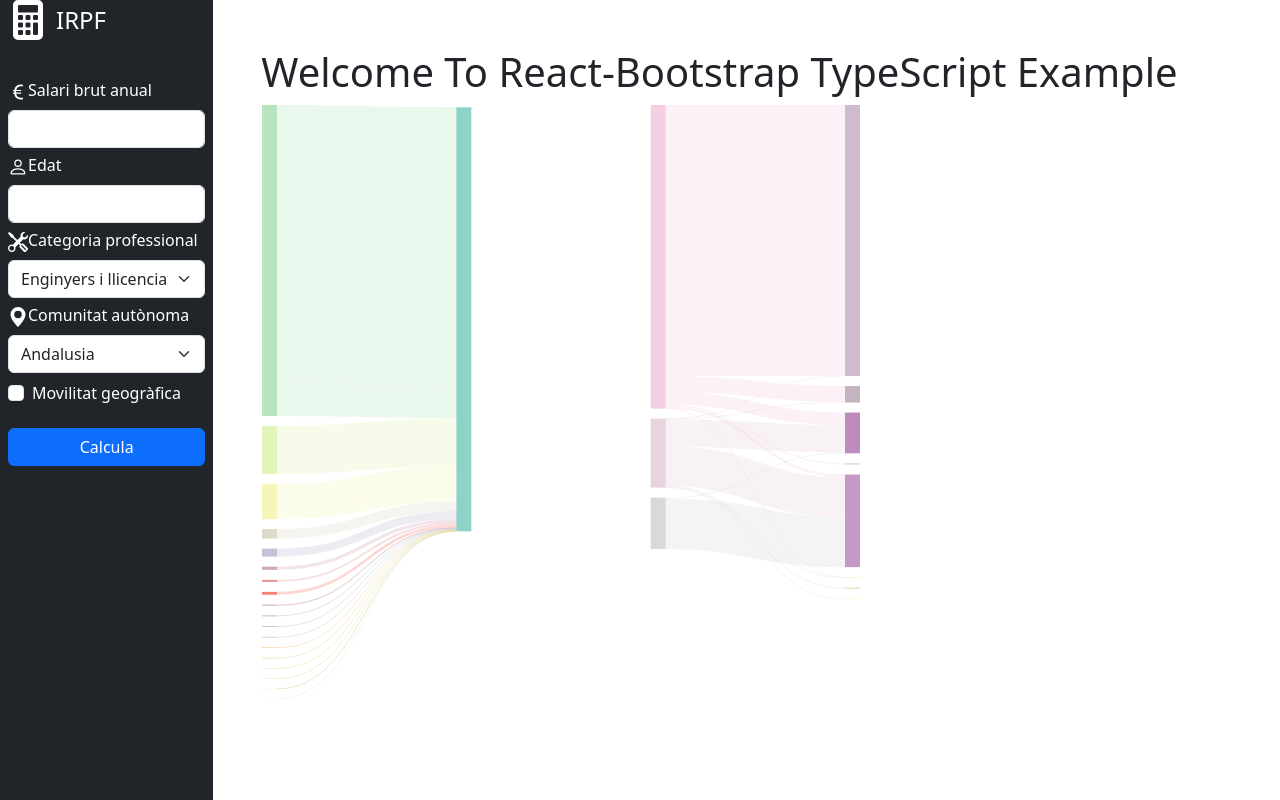
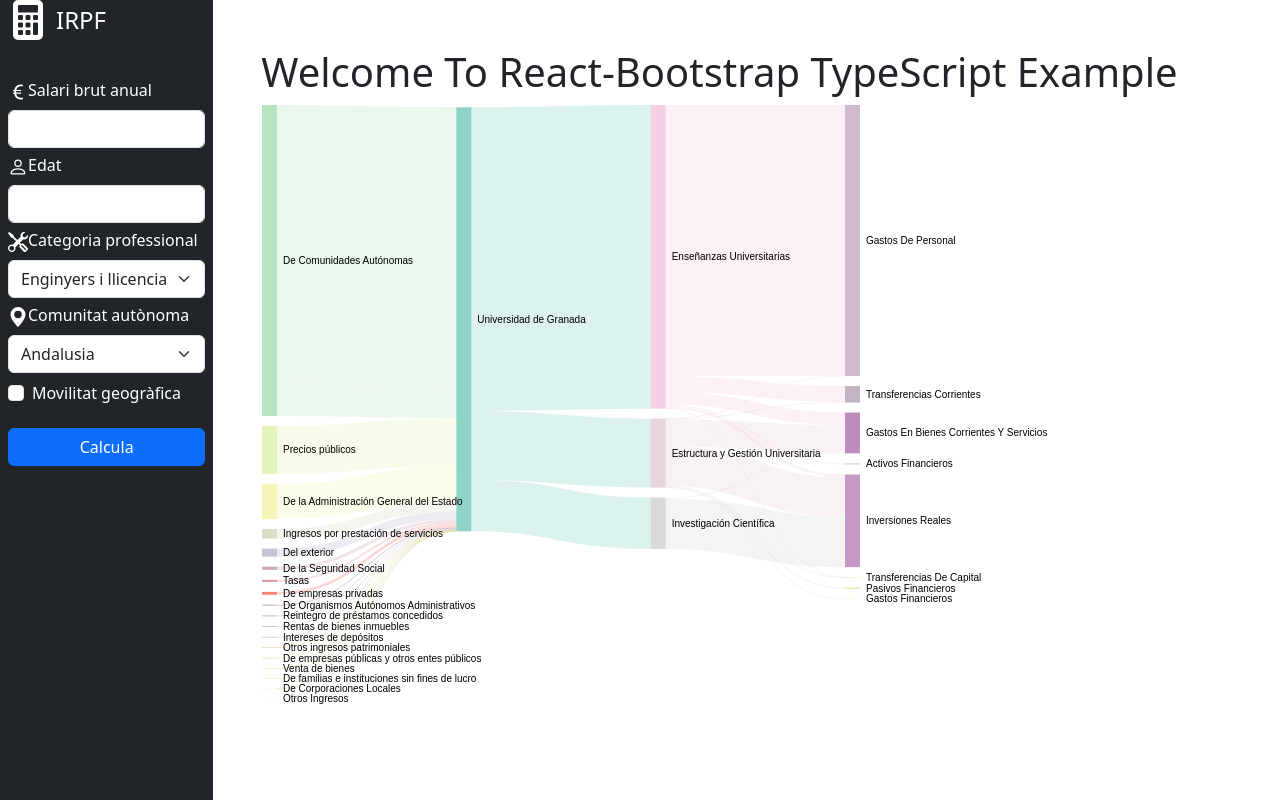
Before and after one commit to oriolarcas/irpf, a React (Create React App) app in the folder irpf/: page / in a window 1280 px wide. Built offline with nearby package versions, Linux system fonts and the light colour scheme.

Commit message:
Add labels to Sankey diagram

```diff
--- a/irpf/src/Sankey.tsx
+++ b/irpf/src/Sankey.tsx
@@ -50,6 +50,25 @@ function SankeyLink({link, color}: SankeyLinkProps) {
     );
 }
 
+interface SankeyLabelProps {
+    name: string | undefined;
+    x0?: number | undefined;
+    x1?: number | undefined;
+    y0?: number | undefined;
+    y1?: number | undefined;
+}
+
+const SankeyLabel = ({name, x0, x1, y0, y1}: SankeyLabelProps): JSX.Element => {
+    const labelPadding = 6;
+    const x = x1 !== undefined ? x1 + labelPadding : undefined;
+    const y = y0 !== undefined && y1 !== undefined ? (y0 + y1) / 2 : undefined;
+    return (
+        <text x={x} y={y} dy={"0.35em"}>
+            {name}
+        </text>
+    );
+}
+
 interface SankeyProps {
     data: any;
     width: number;
@@ -74,7 +93,6 @@ class Sankey extends React.Component<SankeyProps> {
             <svg width="100%" height="600" ref={this.svgRef}>
                 <g style={{ mixBlendMode: "multiply" }}>
                     {nodes.map((node, i) => {
-                        console.log(node);
                         let nodeObj: any = node;
                         return (
                         <SankeyNode
@@ -86,7 +104,7 @@ class Sankey extends React.Component<SankeyProps> {
                     {links.map((link, i) => {
                         let linkColor: string | undefined = undefined;
                         if (typeof link.source == "object") {
-                            if (link.source.index) {
+                            if (link.source.index !== undefined) {
                                 linkColor = color(colorScale(link.source.index)).hex();
                             }
                         }
@@ -98,6 +116,13 @@ class Sankey extends React.Component<SankeyProps> {
                         );
                     })}
                 </g>
+                <g fontFamily="sans-serif" fontSize={10}>
+                    {nodes.map((node) => {
+                        let nodeObj: any = node;
+                        return (
+                        <SankeyLabel {...node} name={nodeObj["name"]} />
+                    )})}
+                </g>
             </svg>
         );
     }
```
